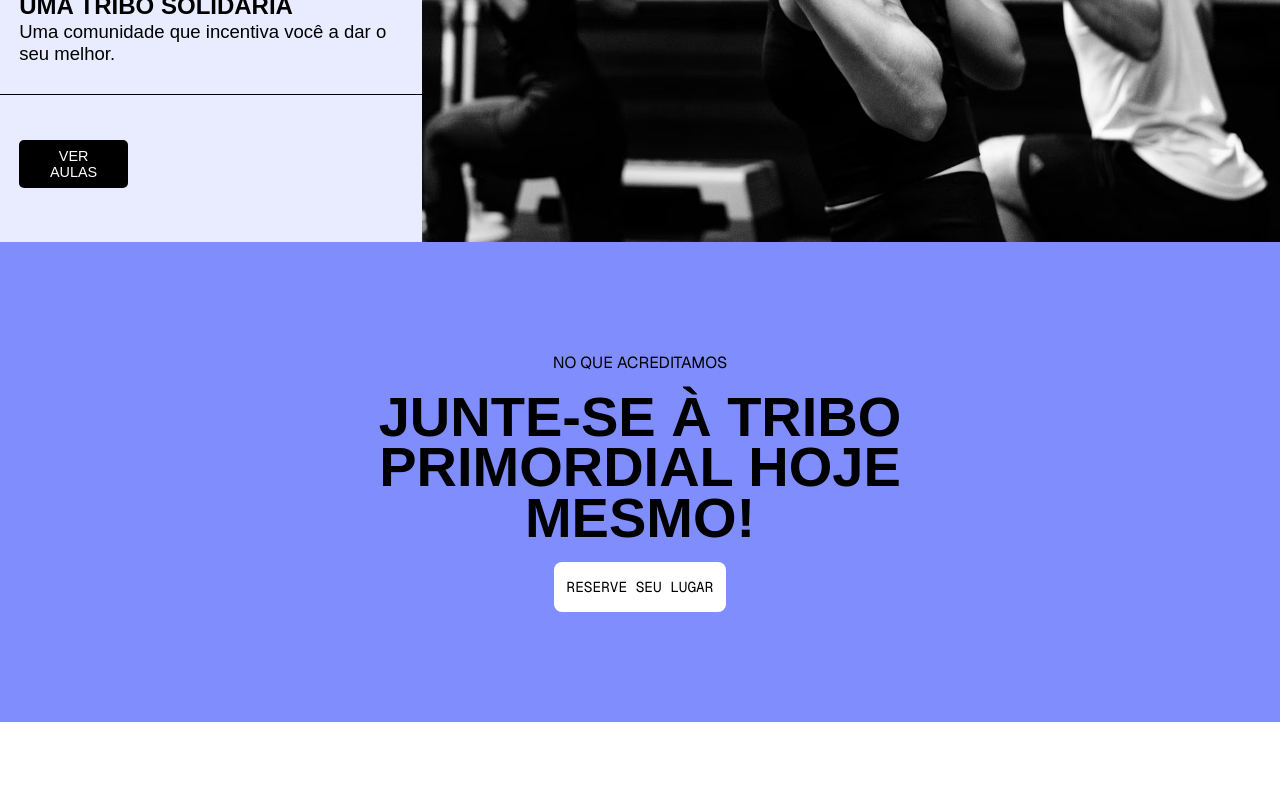
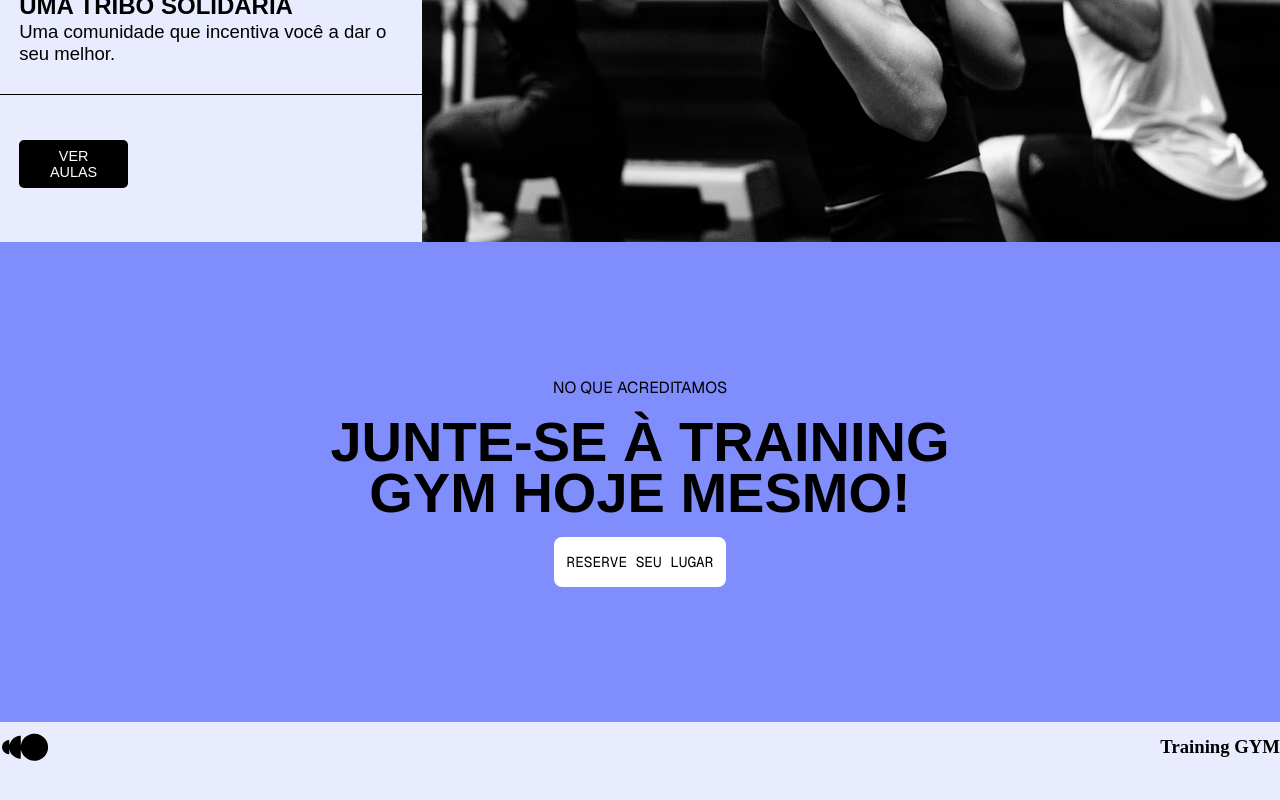
Before and after one commit to lucasecs92/training-gym-angular, an Angular app in the folder project-root/: page / in a window 1280 px wide. Shown: the part 2010-2810 px from the top of the page. Before the commit the page ends 2732 px from the top, so only its background shows below. Built offline with nearby package versions, Linux system fonts and the light colour scheme; a web font is replaced by a local one.

Commit message:
feat
componente footer criado

```diff
--- a/project-root/src/app/app.component.html
+++ b/project-root/src/app/app.component.html
@@ -4,3 +4,4 @@
 <app-articles></app-articles>
 <app-community></app-community>
 <app-reserve></app-reserve>
+<app-footer></app-footer>
--- a/project-root/src/app/app.component.ts
+++ b/project-root/src/app/app.component.ts
@@ -5,10 +5,11 @@
 import { ArticlesComponent } from './components/articles/articles.component';
 import { CommunityComponent } from './components/community/community.component';
 import { ReserveComponent } from './components/reserve/reserve.component';
+import { FooterComponent } from './components/footer/footer.component';
 
 @Component({
   selector: 'app-root',
-  imports: [RouterOutlet, HeaderComponent, NavbarComponent, ArticlesComponent, CommunityComponent, ReserveComponent],
+  imports: [RouterOutlet, HeaderComponent, NavbarComponent, ArticlesComponent, CommunityComponent, ReserveComponent, FooterComponent],
   templateUrl: './app.component.html',
   styleUrl: './app.component.css'
 })
--- /dev/null
+++ b/project-root/src/app/components/footer/footer.component.css
@@ -0,0 +1,10 @@
+.footer-container {
+    height: 40vh;
+    background-color: var(--cor3);
+}
+
+.footer-top{
+    display: flex;
+    justify-content: space-between;
+    align-items: center;
+}
--- /dev/null
+++ b/project-root/src/app/components/footer/footer.component.html
@@ -0,0 +1,9 @@
+<section class="footer-container">
+    <section class="footer-top">
+        <img [ngSrc]="logoUrl" [alt]="logoAltText" width="50" height="50" class="navbar-logo">
+        <h1>Training GYM</h1>
+    </section>
+    <section class="footer-down">
+
+    </section>
+</section>
--- /dev/null
+++ b/project-root/src/app/components/footer/footer.component.ts
@@ -0,0 +1,16 @@
+import { NgOptimizedImage } from '@angular/common';
+import { Component } from '@angular/core';
+
+@Component({
+  selector: 'app-footer',
+  standalone: true,
+  imports: [
+    NgOptimizedImage
+  ],
+  templateUrl: './footer.component.html',
+  styleUrl: './footer.component.css'
+})
+export class FooterComponent {
+  logoUrl: string = '../../../assets/images/logo-icon.svg';
+  logoAltText: string = 'Logo Training GYN';
+}
--- a/project-root/src/app/components/reserve/reserve.component.html
+++ b/project-root/src/app/components/reserve/reserve.component.html
@@ -1,5 +1,5 @@
 <section class="reserve-container">
     <p>NO QUE ACREDITAMOS</p>
-    <h1>JUNTE-SE À TRIBO PRIMORDIAL HOJE MESMO!</h1>
+    <h1>JUNTE-SE À TRAINING GYM HOJE MESMO!</h1>
     <p class="reserve-btn">RESERVE SEU LUGAR</p>
 </section>
```
Also changed, not shown: 1 other file (tests, documents, lock files or other folders).
